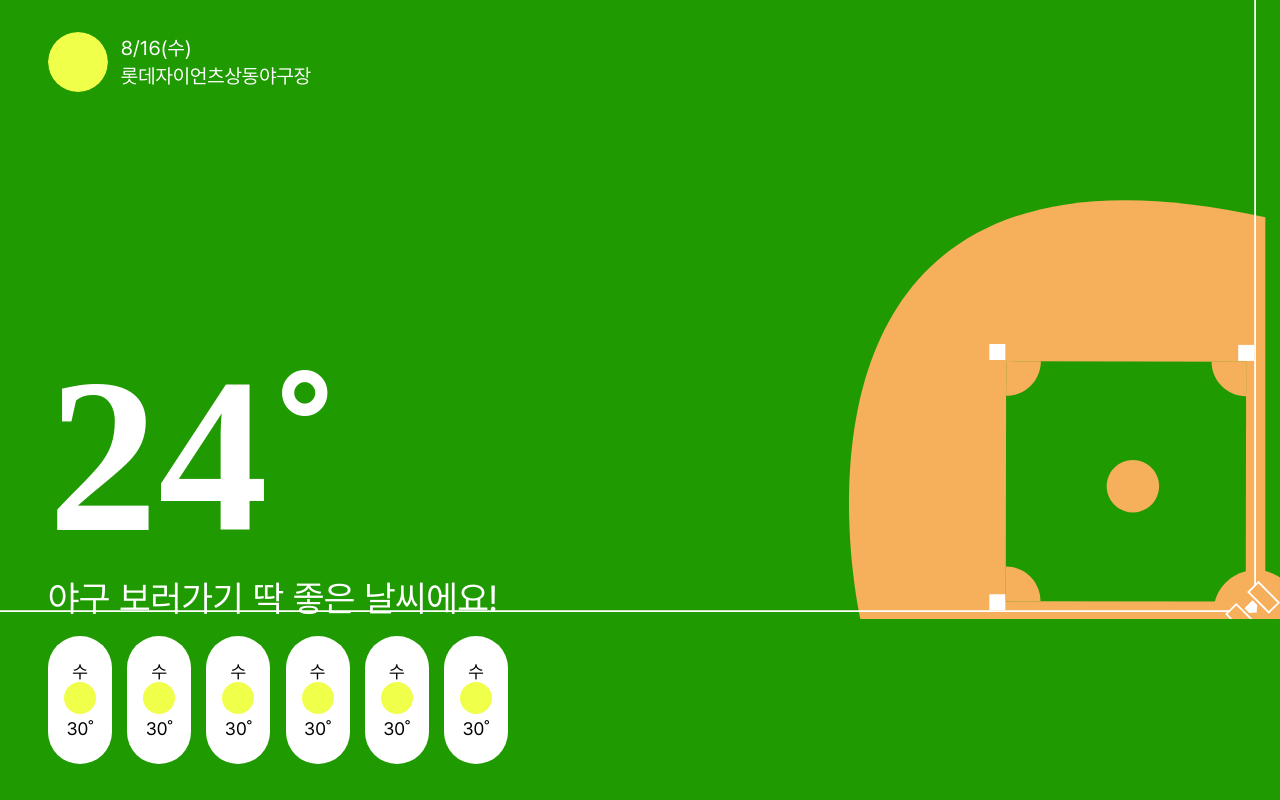
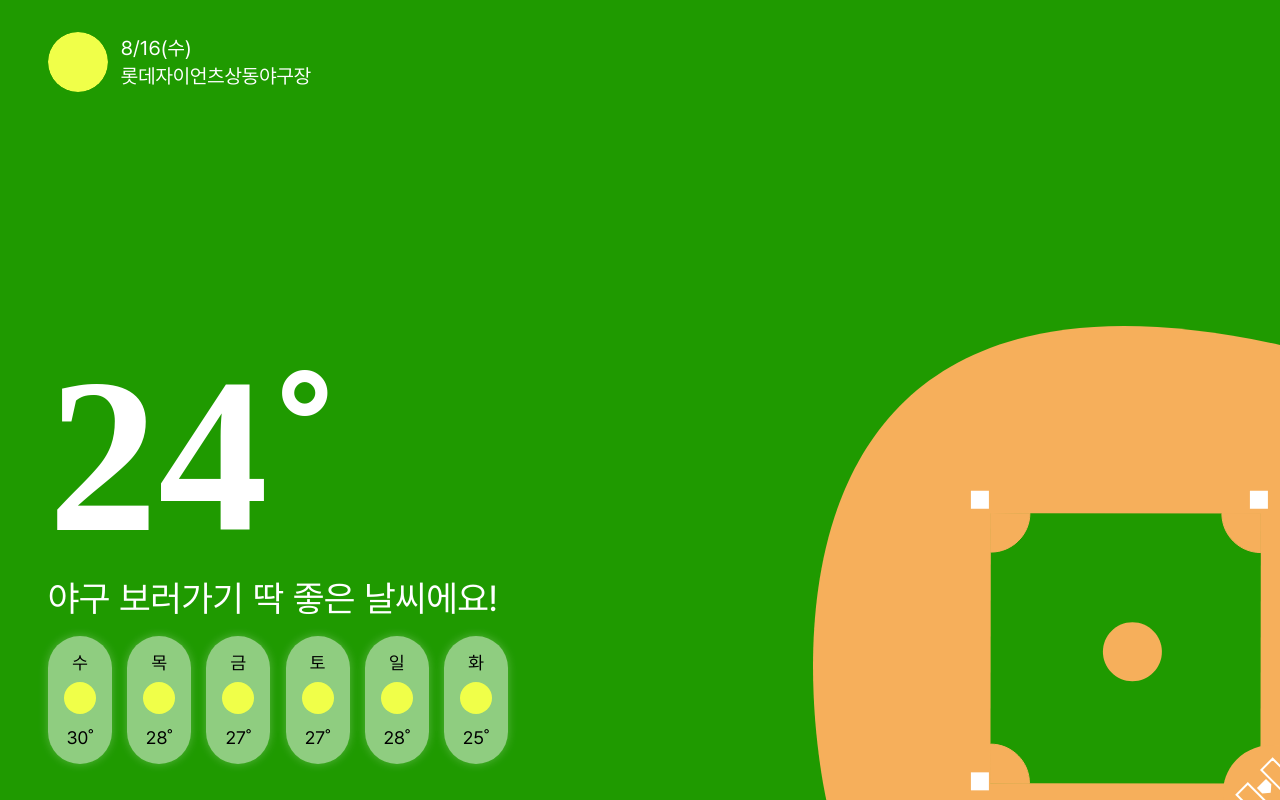
Before and after one commit to jejejekim/Baseball-Weather, a React (Create React App) app: page / in a window 1280 px wide. Built offline with nearby package versions, Linux system fonts and the light colour scheme; a web font is replaced by a local one.

Commit message:
Fix : WeaItem, BackGround css 수정

```diff
--- a/src/App.js
+++ b/src/App.js
@@ -14,8 +14,8 @@ const GlobalStyle = createGlobalStyle`
 function App() {
     return (
         <>
+            <GlobalStyle />
             <BackGround />
-            <GlobalStyle />
             <WeaHead />
             <WeaContent />
         </>
--- a/src/components/BackGround.js
+++ b/src/components/BackGround.js
@@ -1,24 +1,25 @@
 import React from "react";
 import styled from "styled-components";
-import { ReactComponent as Ground } from "../assets/SVG/Ground.svg";
+import { ReactComponent as Field } from "../assets/SVG/Field.svg";
 
 const BackGroundBlock = styled.div`
-    .g {
-        width: 100%;
-        height: 100%;
+    position: relative;
+    width: 100%;
+    height: 100vh;
+
+    .field {
+        position: absolute;
+        width: 29.25rem;
+        height: 29.625rem;
+        right: 0;
         bottom: 0;
-        right: 0;
     }
 `;
-
-// const Ground = styled.div`
-//     width: 100%;
-// `;
 
 function BackGround() {
     return (
         <BackGroundBlock>
-            <Ground className="g" />
+            <Field className="field" />
         </BackGroundBlock>
     );
 }
--- a/src/components/WeaContent.js
+++ b/src/components/WeaContent.js
@@ -38,6 +38,13 @@ const WeaContentBlock = styled.div`
         align-items: center;
         font-size: 1.125rem;
     }
+
+    // > div:first-child {
+    //     width: 5rem;
+    //     height: 9.25rem;
+    //     background: rgba(255, 255, 255);
+    //     font-size: 1.25rem;
+    // }
 `;
 
 function WeaContent() {
@@ -46,12 +53,12 @@ function WeaContent() {
             <h1 className="tempreture">24˚</h1>
             <h2 className="summary">야구 보러가기 딱 좋은 날씨에요!</h2>
             <div className="weeklyWeather">
-                <WeaItem />
-                <WeaItem />
-                <WeaItem />
-                <WeaItem />
-                <WeaItem />
-                <WeaItem />
+                <WeaItem day={"수"} temp={30} />
+                <WeaItem day={"목"} temp={28} />
+                <WeaItem day={"금"} temp={27} />
+                <WeaItem day={"토"} temp={27} />
+                <WeaItem day={"일"} temp={28} />
+                <WeaItem day={"화"} temp={25} />
             </div>
         </WeaContentBlock>
     );
--- a/src/components/WeaItem.js
+++ b/src/components/WeaItem.js
@@ -1,38 +1,42 @@
 import React from "react";
 import styled from "styled-components";
 import SunnyIcon from "./WeaIcon";
-import { WiDaySunny } from "react-icons/wi";
 
 const WeaItemBlock = styled.div`
-    background-color: #fff;
-    color: #000;
     width: 4rem;
     height: 8rem;
     border-radius: 999rem;
+    display: flex;
+    align-items: center;
 
-    display: flex;
-    flex-direction: column;
-    align-items: center;
-    justify-content: center;
+    background: rgba(255, 255, 255, 0.5);
+    box-shadow: 0px 0px 10px rgba(255, 255, 255, 0.25);
+    color: #000;
 
-    > div:first-child {
-        width: 5rem;
-        height: 9.25rem;
-        font-size: 1.25rem;
+    .dailyWea {
+        width: 4rem;
+        height: 6rem;
+        display: flex;
+        flex-direction: column;
+        align-items: center;
+        justify-content: space-between;
     }
+
+    //왜 되는 거지??????
     .icon {
         width: 2rem;
         height: 2rem;
     }
 `;
 
-function WeaItem() {
+function WeaItem({ day, temp }) {
     return (
         <WeaItemBlock>
-            <p>수</p>
-            <SunnyIcon />
-            {/* <WiDaySunny className="icons" /> */}
-            <p>30˚</p>
+            <div className="dailyWea">
+                <p>{day}</p>
+                <SunnyIcon />
+                <p>{temp}˚</p>
+            </div>
         </WeaItemBlock>
     );
 }
```
Also changed, not shown: src/App.css (+6 -4 lines), src/assets/SVG/Field.svg (added), src/assets/SVG/Ground.svg (deleted).
